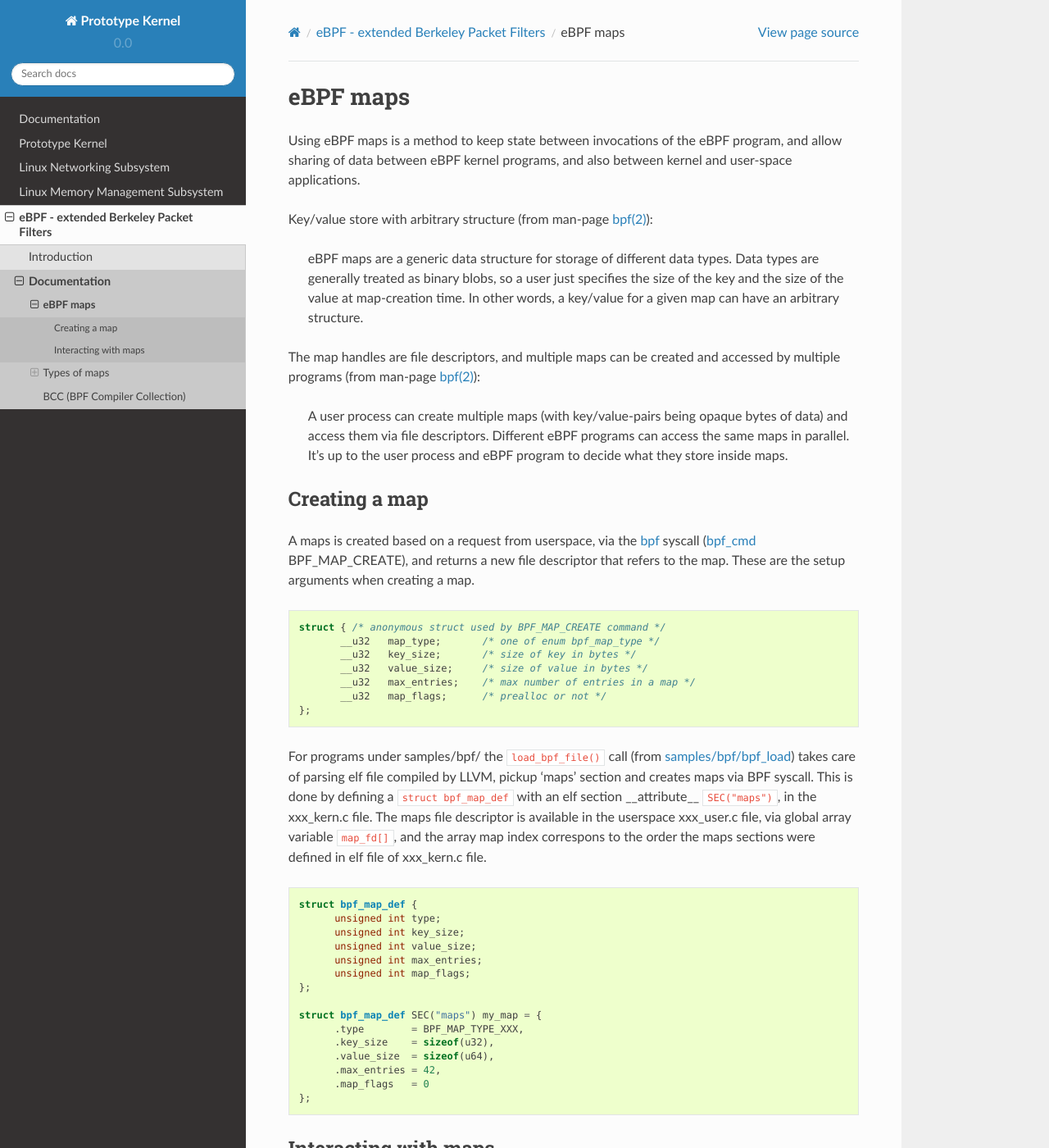
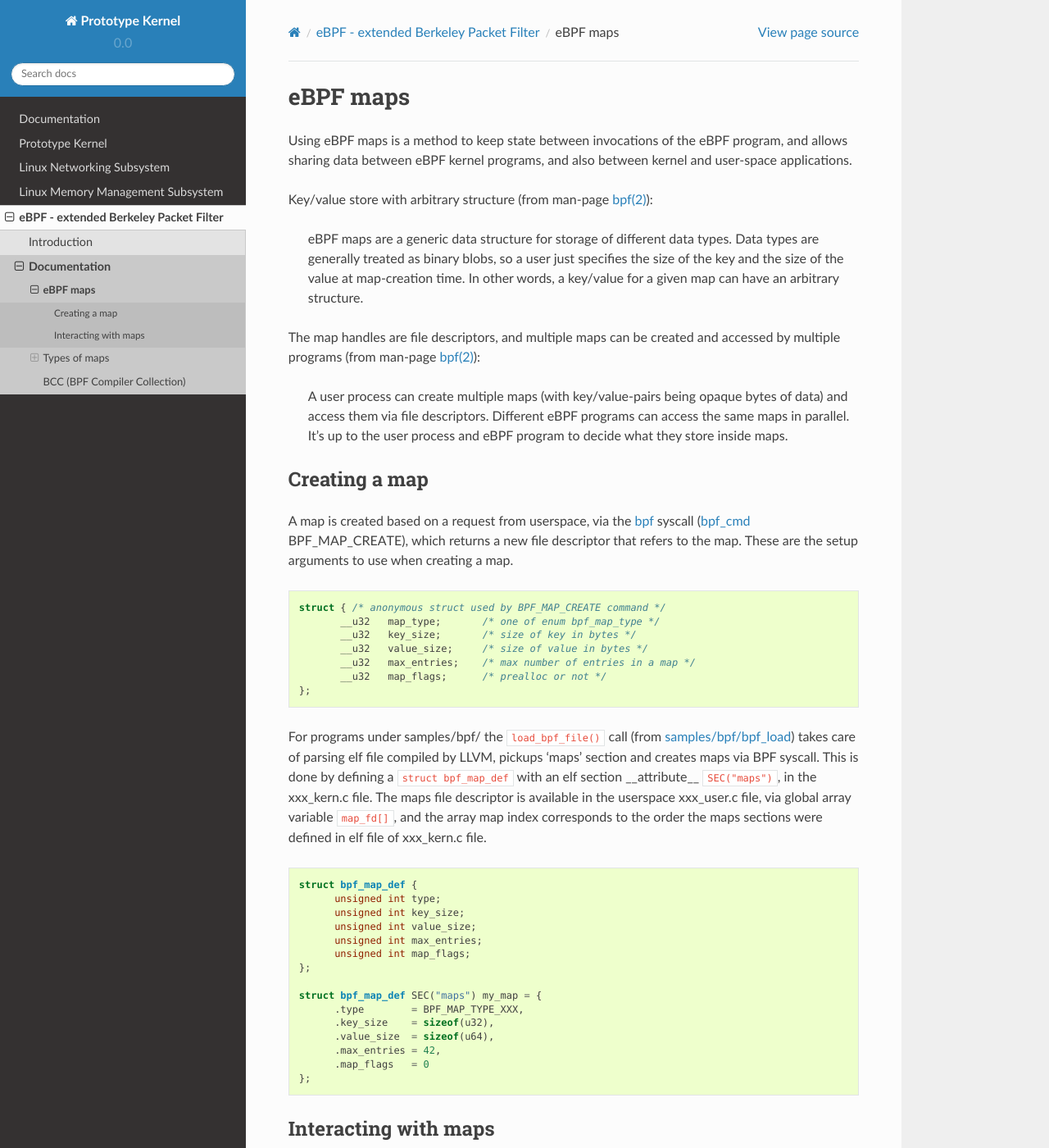
Before and after one commit to netoptimizer/prototype-kernel, a Sphinx documentation site: the page built from kernel/Documentation/bpf/ebpf_maps.rst, in a window 1280 px wide and 1400 px high. Shown: the whole window at 82% size. Built offline with Sphinx 7.4.7 and the Read the Docs theme 2.0.0, drawn with Linux system fonts in a browser that asks for light colours; some of the changed text lies outside the part shown.

Commit message:
doc: fix some typos for eBPF doc
Signed-off-by: Quentin Monnet <quentin.monnet@6wind.com>

```diff
--- a/kernel/Documentation/bpf/bcc_tool_chain.rst
+++ b/kernel/Documentation/bpf/bcc_tool_chain.rst
@@ -2,9 +2,9 @@
 BCC (BPF Compiler Collection)
 =============================
 
-BCC is a toolkit to makes eBPF programs easier to write, with
-front-ends in Python and lua.  BCC requires LLVM and clang (in correct
-versions) available on target, because BCC programs does runtime
+BCC is a toolkit to make eBPF programs easier to write, with
+front-ends in Python and Lua.  BCC requires LLVM and clang (in correct
+versions) to be available on target, because BCC programs do runtime
 compilation of the pseudo-C code into eBPF instructions.
 
 BBC includes several useful tools_ and examples_, developed by
--- a/kernel/Documentation/bpf/ebpf_maps.rst
+++ b/kernel/Documentation/bpf/ebpf_maps.rst
@@ -3,7 +3,7 @@
 =========
 
 Using eBPF maps is a method to keep state between invocations of the
-eBPF program, and allow sharing of data between eBPF kernel programs,
+eBPF program, and allows sharing data between eBPF kernel programs,
 and also between kernel and user-space applications.
 
 Key/value store with arbitrary structure (from man-page `bpf(2)`_):
@@ -26,10 +26,10 @@
 Creating a map
 ==============
 
-A maps is created based on a request from userspace, via the `bpf`_
-syscall (`bpf_cmd`_ BPF_MAP_CREATE), and returns a new file descriptor
-that refers to the map. These are the setup arguments when creating a
-map.
+A map is created based on a request from userspace, via the `bpf`_
+syscall (`bpf_cmd`_ BPF_MAP_CREATE), which returns a new file descriptor
+that refers to the map. These are the setup arguments to use when
+creating a map.
 
 .. code-block:: c
 
@@ -43,11 +43,11 @@
 
 For programs under samples/bpf/ the ``load_bpf_file()`` call (from
 `samples/bpf/bpf_load`_) takes care of parsing elf file compiled by
-LLVM, pickup 'maps' section and creates maps via BPF syscall.  This is
+LLVM, pickups 'maps' section and creates maps via BPF syscall.  This is
 done by defining a ``struct bpf_map_def`` with an elf section
 __attribute__ ``SEC("maps")``, in the xxx_kern.c file.  The maps file
 descriptor is available in the userspace xxx_user.c file, via global
-array variable ``map_fd[]``, and the array map index correspons to the
+array variable ``map_fd[]``, and the array map index corresponds to the
 order the maps sections were defined in elf file of xxx_kern.c file.
 
 .. code-block:: c
@@ -75,10 +75,10 @@
 Interacting with maps
 =====================
 
-Interacting with an eBPF maps from **userspace**, happens through the
+Interacting with an eBPF map from **userspace**, happens through the
 `bpf`_ syscall and a file descriptor.  The kernel
-`tools/lib/bpf/bpf.h`_ define some ``bpf_map_*()`` helper functions
-for wrapping the `bpf_cmd`_ relating to manipulating the map elements.
+`tools/lib/bpf/bpf.h`_ defines some ``bpf_map_*()`` helper functions
+for wrapping the `bpf_cmd`_ related to manipulating the map elements.
 
 .. code-block:: c
 
@@ -99,18 +99,18 @@
 Notice from userspace, there is no call to atomically increment or
 decrement the value 'in-place'. The bpf_map_update_elem() call will
 overwrite the existing value.  The flags argument allows
-bpf_map_update_elem() define semantics on weather the element exist:
+bpf_map_update_elem() to define semantics on whether the element exists:
 
 .. code-block:: c
 
   /* File: include/uapi/linux/bpf.h */
   /* flags for BPF_MAP_UPDATE_ELEM command */
   #define BPF_ANY	0 /* create new element or update existing */
-  #define BPF_NOEXIST	1 /* create new element if it didn't exist */
-  #define BPF_EXIST	2 /* update existing element */
+  #define BPF_NOEXIST	1 /* create new element only if it didn't exist */
+  #define BPF_EXIST	2 /* only update existing element */
 
-The eBPF-program running "kernel-side" have almost the same primitives
-(lookup/update/delete) for interacting with the map, but it interact
+The eBPF-program running "kernel-side" has almost the same primitives
+(lookup/update/delete) for interacting with the map, but it interacts
 more directly with the map data structures. For example the call
 ``bpf_map_lookup_elem()`` returns a direct pointer to the 'value'
 memory-element inside the kernel (while userspace gets a copy).  This
@@ -178,7 +178,7 @@
 range of optimizations.  E.g. `array_map_lookup_elem()`_ may be
 'inlined' by JIT.
 
-Inspecting kernel code look at bpf_map_ops `array_ops`_ in
+To inspect kernel code look at bpf_map_ops `array_ops`_ in
 kernel/bpf/arraymap.c.
 
 Small size gotcha, the ``value_size`` is rounded up to 8 bytes.
```
Also changed, not shown: other parts of kernel/Documentation/bpf/ebpf_maps.rst (+3 -3 lines), kernel/Documentation/bpf/index.rst (+12 -12 lines).
